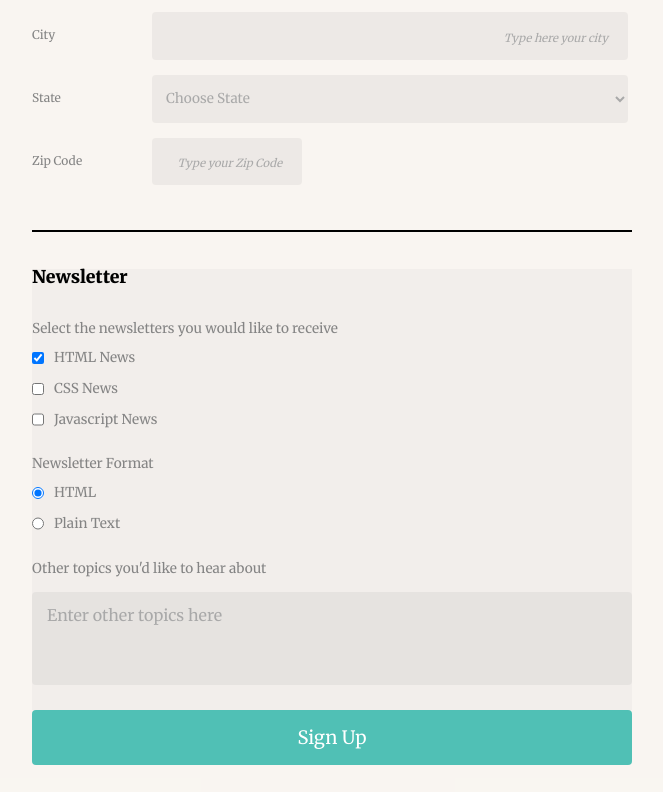
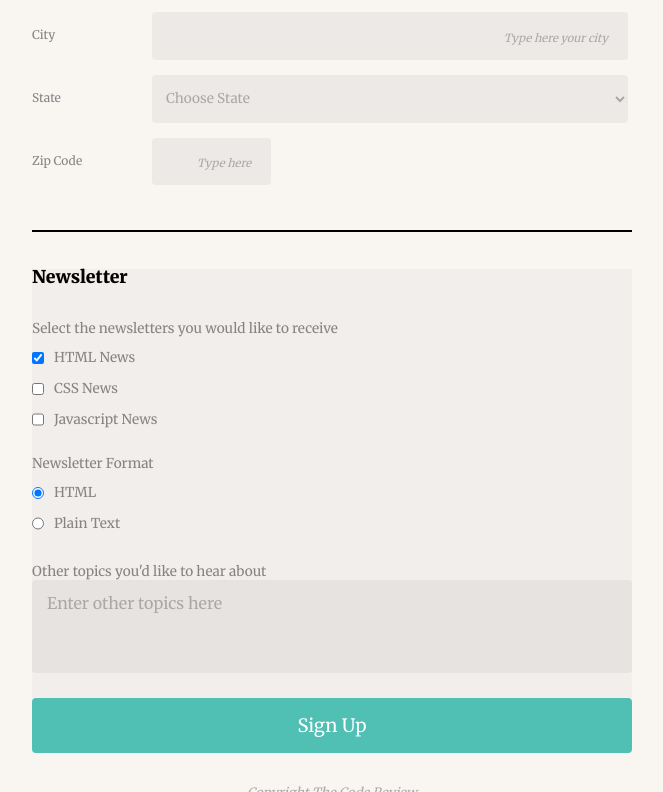
Before and after one commit to Lucamartinisd/my-first-html-form, a plain HTML site: page Index.html in a window 1280 px wide. Shown: the part 493-1285 px from the top of the page, without its empty margins (308-971 px from the left). Drawn offline with Linux system fonts and the light colour scheme.

Commit message:
Fixed the 25% of ZIP on tablet screen

```diff
--- a/CSS/Styles.css
+++ b/CSS/Styles.css
@@ -175,9 +175,7 @@ form fieldset:nth-of-type(2) label {
 	padding: 0;
 }
 
-form fieldset:nth-of-type(2) div:last-child label {
-	padding: 15px 0;
-}
+
 
 input[type="checkbox"],
 input[type="radio"] {
@@ -261,7 +259,7 @@ footer p {
 	}
 
 	form fieldset div:last-child input {
-		width: 25%;
+		width: calc(25% - 31px);
 	}
 
 	form fieldset:nth-of-type(2) p:first-child {
--- a/Index.html
+++ b/Index.html
@@ -106,7 +106,7 @@
 
                     <div class="box zip">
                         <label for="zip">Zip Code</label>
-                        <input id="zip" type="text" placeholder="Type your Zip Code" name="user-zip">
+                        <input id="zip" type="text" placeholder="Type here" name="user-zip">
 	                </div>
                 </fieldset>
 
@@ -147,7 +147,7 @@
                 	</div>
 	            </fieldset>
 
-                <input type="submit" value="Sign Up">
+                <input type="submit" name="submit-button" value="Sign Up">
             </form>
 	    </main>
 
```
